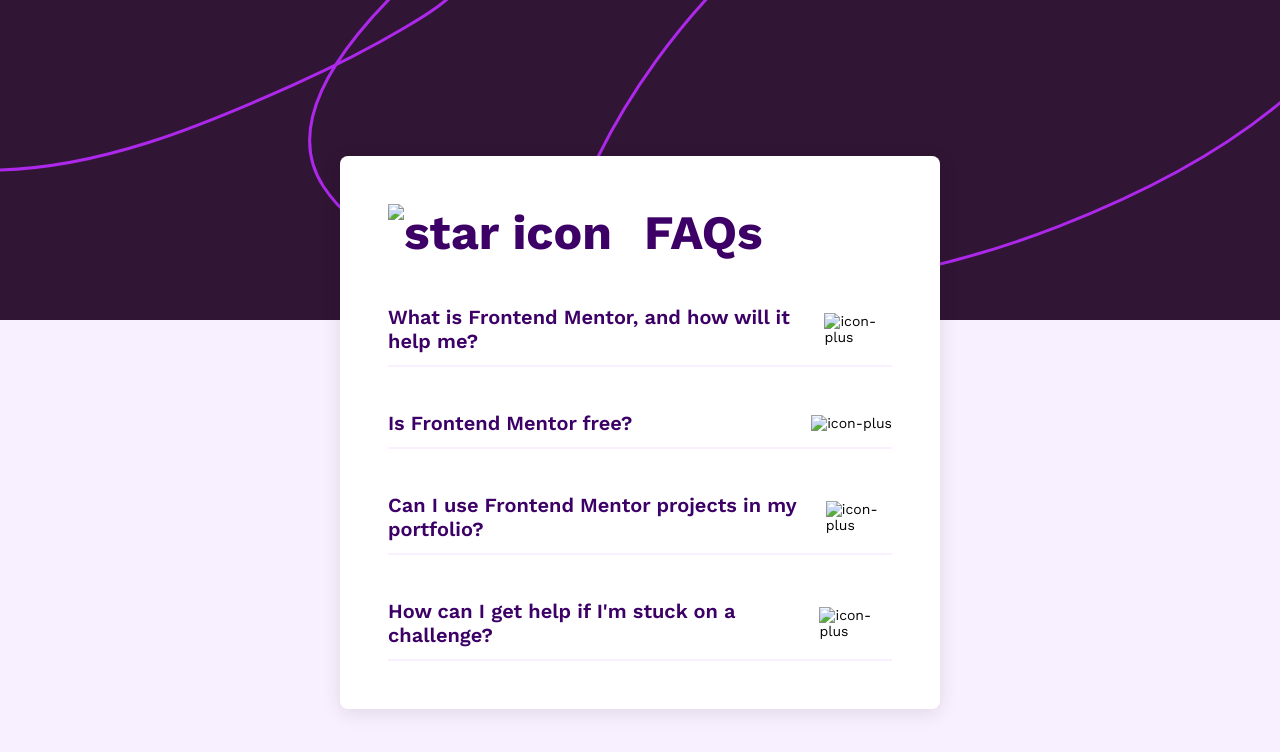
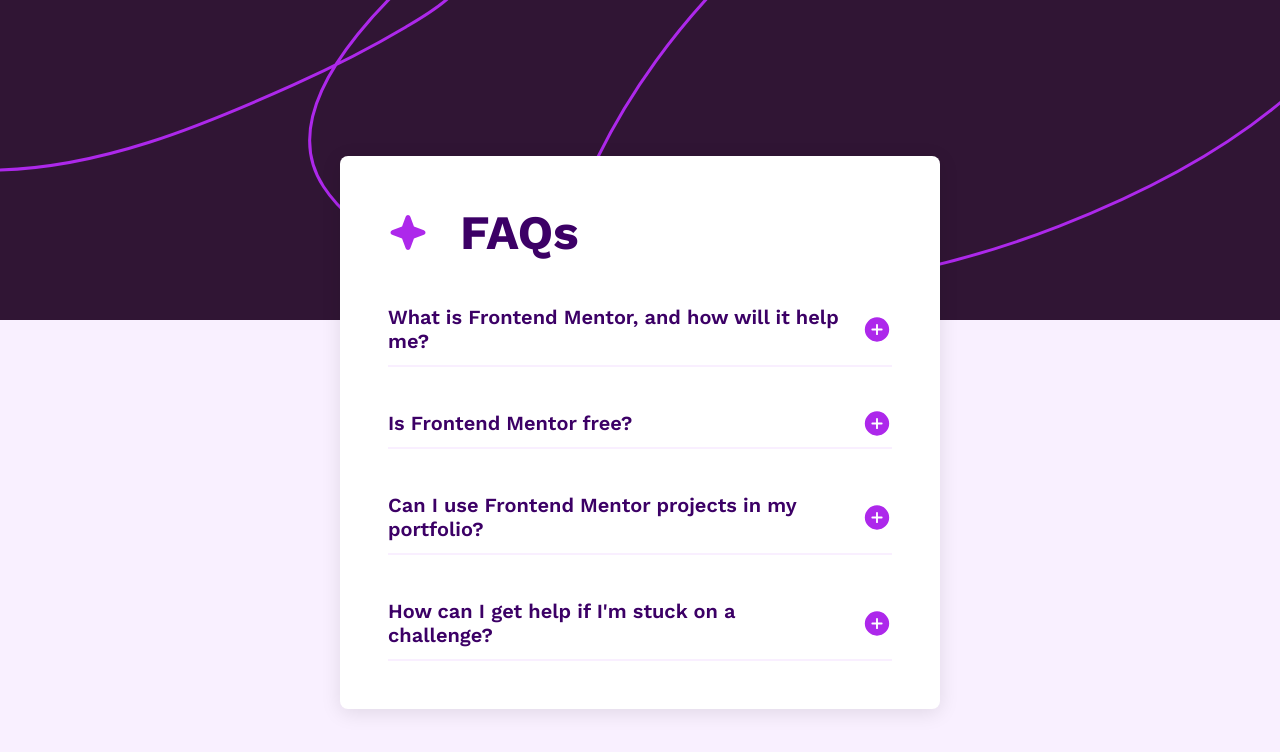
Before and after one commit to craigwolfe/FAQ-Accordion, a plain HTML site: page index.html in a window 1280 px wide. Drawn offline with nearby package versions, Linux system fonts and the light colour scheme; the site is published under a folder, as on GitHub Pages, so addresses that start at the root find nothing.

Commit message:
update the image path.

```diff
--- a/index.html
+++ b/index.html
@@ -17,11 +17,11 @@
 <main>
   <section class="faq-section">
     <header>
-        <h1 class="faq-title"><img src="/assets/images/icon-star.svg" alt="star icon"/>FAQs</h1>
+        <h1 class="faq-title"><img src="./assets/images/icon-star.svg" alt="star icon"/>FAQs</h1>
 </header>
     <article class="faq-item">
        <div class="question" tabindex="0">
-      <h2>What is Frontend Mentor, and how will it help me?</h2><img src="/assets/images/icon-plus.svg" alt="icon-plus" class="toggle-icon"/>
+      <h2>What is Frontend Mentor, and how will it help me?</h2><img src="./assets/images/icon-plus.svg" alt="icon-plus" class="toggle-icon"/>
     </div>
     <div class="answer" style="display: none;" id="answer1">
       <p tabindex="0">Frontend Mentor is a platform that provides real-world coding challenges to help you improve your front-end skills. By working on these challenges, you can build your portfolio and gain practical experience.</p>
@@ -29,7 +29,7 @@
     </article>
  <article class="faq-item">
    <div class="question" tabindex="0">
-      <h2>Is Frontend Mentor free?</h2><img src="/assets/images/icon-plus.svg" alt="icon-plus" class="toggle-icon"/>
+      <h2>Is Frontend Mentor free?</h2><img src="./assets/images/icon-plus.svg" alt="icon-plus" class="toggle-icon"/>
     </div>
     <div class="answer" style="display: none;" id="answer2">
       <p tabindex="0">Yes, Frontend Mentor offers both free and premium coding challenges, with the free option providing access to a range of projects suitable for all skill levels.</p>
@@ -37,7 +37,7 @@
   </article>
  <article class="faq-item">
    <div class="question" tabindex="0">
-      <h2>Can I use Frontend Mentor projects in my portfolio?</h2><img src="/assets/images/icon-plus.svg" alt="icon-plus" class="toggle-icon"/>
+      <h2>Can I use Frontend Mentor projects in my portfolio?</h2><img src="./assets/images/icon-plus.svg" alt="icon-plus" class="toggle-icon"/>
     </div>
     <div class="answer" style="display: none;" id="answer3">
       <p tabindex="0">Yes, you can use projects completed on Frontend Mentor in your portfolio. It's an excellent way to showcase your skills to potential employers!</p>
@@ -45,7 +45,7 @@
   </article>
 <article class="faq-item">
       <div class="question" tabindex="0">
-      <h2 >How can I get help if I'm stuck on a challenge?</h2><img src="/assets/images/icon-plus.svg" alt="icon-plus" class="toggle-icon"/>
+      <h2 >How can I get help if I'm stuck on a challenge?</h2><img src="./assets/images/icon-plus.svg" alt="icon-plus" class="toggle-icon"/>
     </div>
     <div class="answer" style="display: none;" id="answer4">
       <p tabindex="0"> The best place to get help is inside Frontend Mentor's Discord community. There's a help
--- a/script.js
+++ b/script.js
@@ -8,10 +8,10 @@ document.addEventListener('DOMContentLoaded', () => {
     const toggleAnswer = () => {
       if (answer.style.display === 'none') {
         answer.style.display = 'block';
-        icon.src = '/assets/images/icon-minus.svg'; // Change to minus icon
+        icon.src = './assets/images/icon-minus.svg'; // Change to minus icon
       } else {
         answer.style.display = 'none';
-        icon.src = '/assets/images/icon-plus.svg'; // Change to plus icon
+        icon.src = './assets/images/icon-plus.svg'; // Change to plus icon
       }
     };
 //swaps the icon and shows the answer when clicked
```
